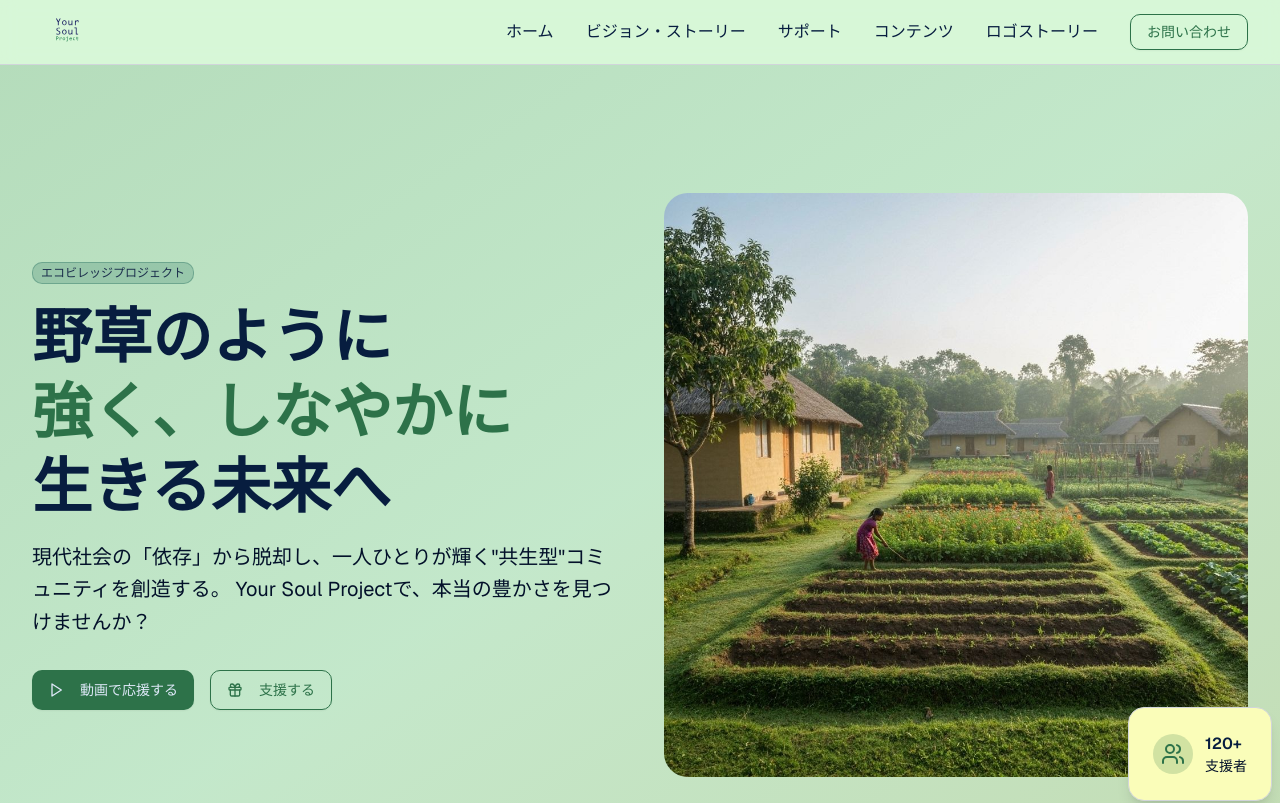
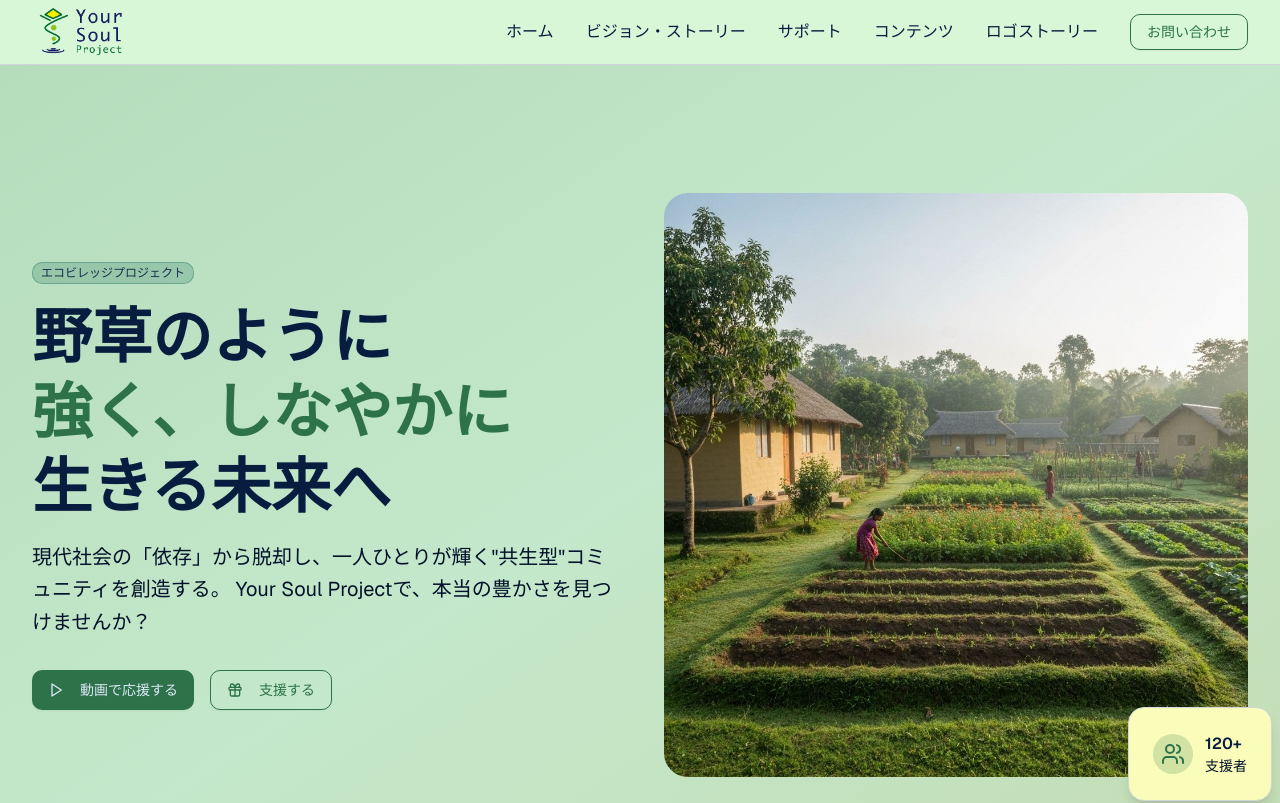
Before and after one commit to 036L/your-soul-project-website, a Next.js app: page / in a window 1280 px wide. Shown: the top 803 px of the page. Built offline with nearby package versions, Linux system fonts and the light colour scheme.

Commit message:
ヘッダーロゴの変更

```diff
--- a/components/navigation.tsx
+++ b/components/navigation.tsx
@@ -27,11 +27,11 @@ export function Navigation() {
           {/* Logo */}
           <Link href="/" className="flex items-center space-x-2">
             <Image
-              src="/images/yoursoulproject-logo.svg"
+              src="/images/yoursoulproject-logo.png"
               alt="Your Soul Project Logo"
-              width={180}
-              height={48}
-              className="h-10 w-auto"
+              width={360}
+              height={90}
+              className="h-16 w-auto md:h-18"
               priority
             />
           </Link>
```
Also changed, not shown: public/images/yoursoulproject-logo.png (added).
